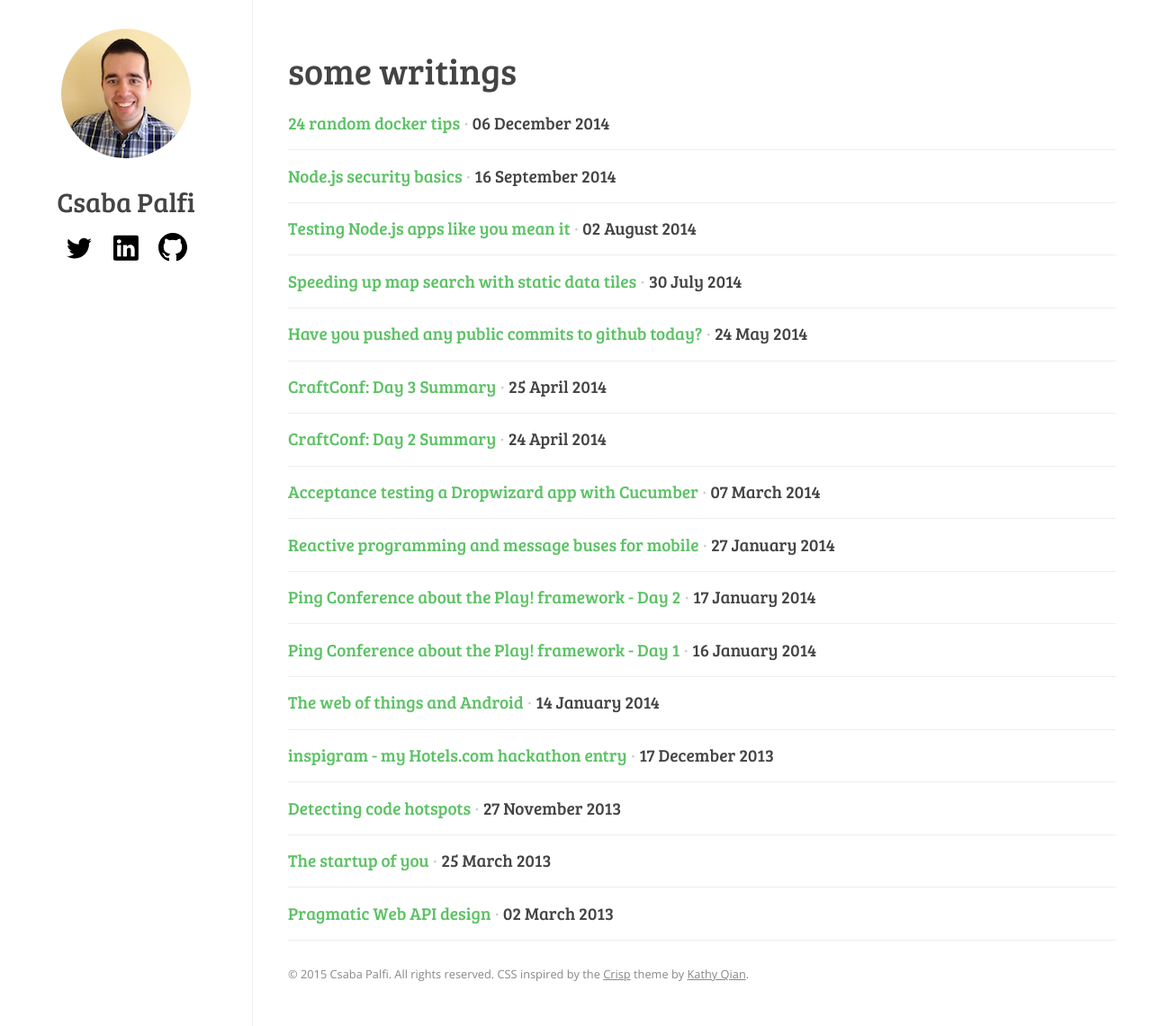
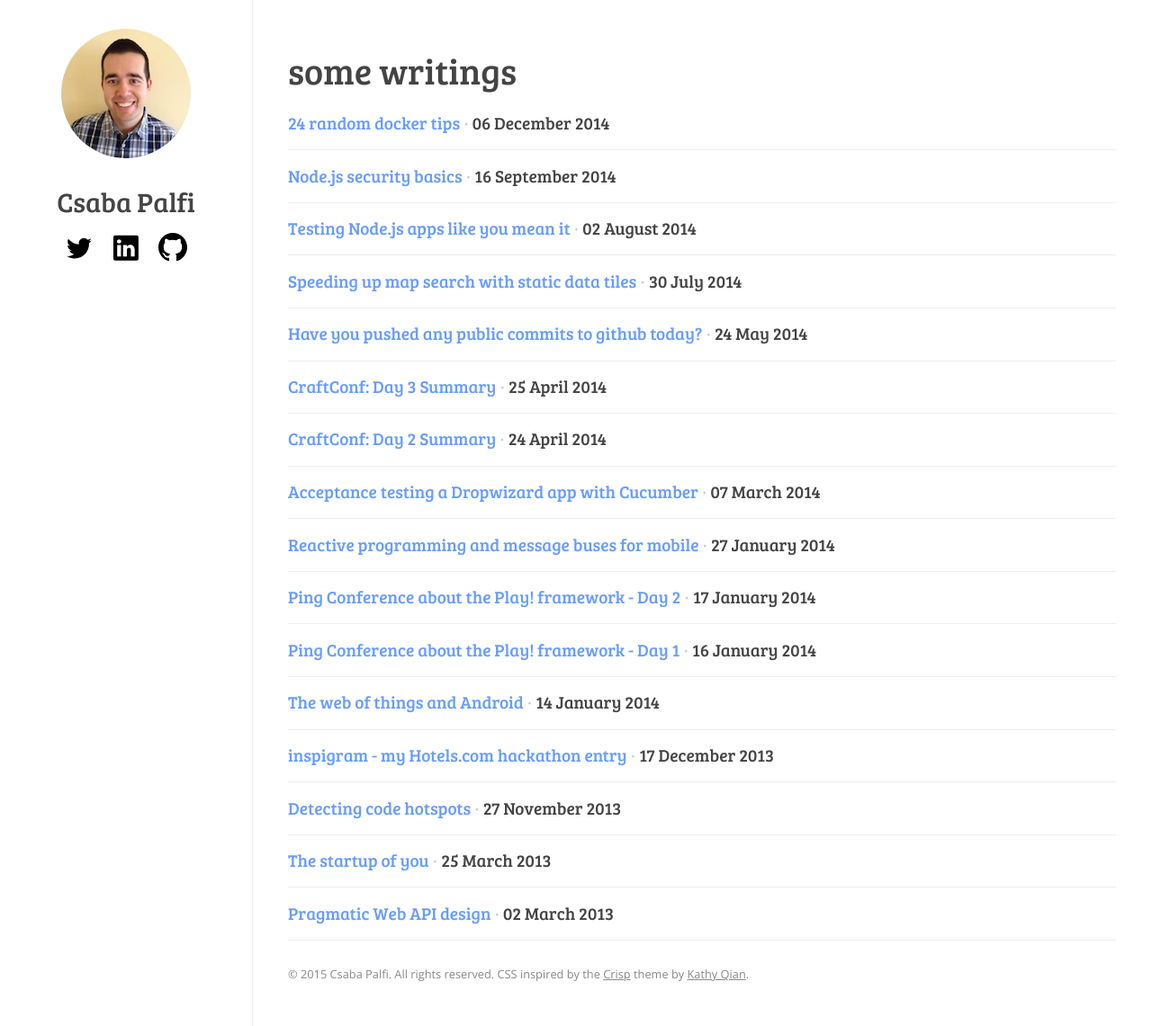
Before and after one commit to dublado/csabapalfi.github.io, a Jekyll site: the page built from index.html, in a window 1280 px wide and 1141 px high. Shown: the whole window at 90% size. Built offline with Jekyll 4.4.1, drawn with Linux system fonts in a browser that asks for light colours; Markdown is read by kramdown in place of the engine named in the settings.

Commit message:
links are blue

```diff
--- a/assets/styles/crisp.scss
+++ b/assets/styles/crisp.scss
@@ -86,7 +86,7 @@ img, iframe {
 a {
 	font-weight:700;
 	text-decoration:none;
-	color: #5cc265; /* Change Link Color */
+	color: rgb(103, 156, 255); /* Change Link Color */
 }
 a:hover {
 	text-decoration:underline;
```
